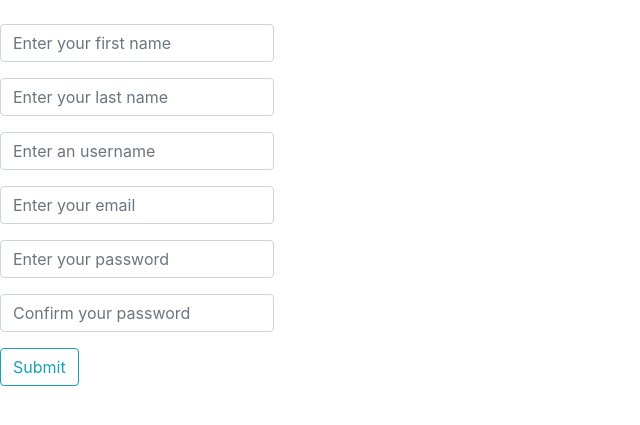
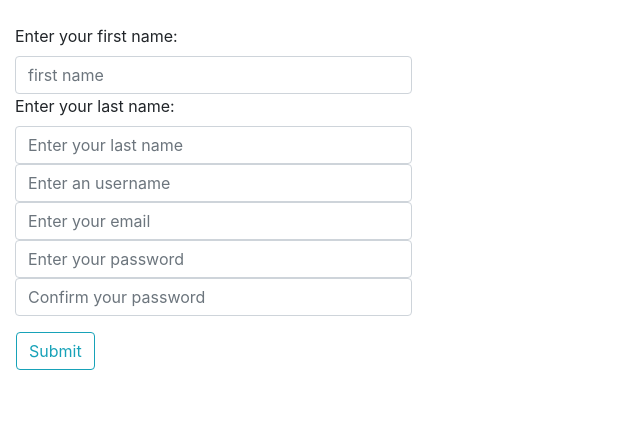
Before and after one commit to petkovgogo/BDZ_school_project, a Django app: page /sign-up/ in a window 1280 px wide. Shown: the part 56-481 px from the top of the page, without its empty margins (0-640 px from the left). Run offline with Django 3.2, Linux system fonts and the light colour scheme; some libraries are stand-ins or nearby versions.

Commit message:
Updated design

```diff
--- a/bdz_project/client/templates/client/base.html
+++ b/bdz_project/client/templates/client/base.html
@@ -35,10 +35,10 @@
             </li>
           </ul>
           <div class="form-inline my-2 my-lg-0 mr-sm-3">
-            <a href="sign-up/" class="btn btn-outline-info my-2 my-sm-0" type="Sign up">Sign up</a>
+            <a href="{% url 'client:sign-up' %}" class="btn btn-outline-info my-2 my-sm-0" type="Sign up">Sign up</a>
           </div>
           <div class="form-inline my-2 my-lg-0">
-            <a href="login/" class="btn btn-outline-info my-2 my-sm-0" type="Sign in">Sign in</a>
+            <a href="{% url 'client:login' %}" class="btn btn-outline-info my-2 my-sm-0" type="Sign in">Sign in</a>
           </div>
         </div>
       </nav>
--- a/bdz_project/client/templates/client/register.html
+++ b/bdz_project/client/templates/client/register.html
@@ -9,70 +9,46 @@
     type=text/javascript>toastr["error"]("The email or password you entered is incorrect", "Incorrect data")</script>
   {% endif %}
 
+  <div class="form-group col-md-4 mb-3">
+
+    <label for="first_name">Enter your first name: </label>
     <div>
-    <div class="input-group mb-3">
-      <div class="input-group-prepend">
-
       <input type="text" id="first_name" name="first_name" required class="form-control"
-          placeholder="Enter your first name" aria-label="first_name" aria-describedby="basic-addon1">
-      </div>
-    </div>
+        placeholder="first name" aria-label="first_name" aria-describedby="basic-addon1">
     </div>
 
-
+    <label for="last_name">Enter your last name: </label>
     <div>
-    <div class="input-group mb-3">
-      <div class="input-group-prepend">
-
       <input type="text" id="last_name" name="last_name" required class="form-control"
         placeholder="Enter your last name" aria-label="last_name" aria-describedby="basic-addon1">
     </div>
-    </div>
+
+    <div>
+      <input type="text" id="username" name="username" required class="form-control" placeholder="Enter an username"
+        aria-label="username" aria-describedby="basic-addon1">
     </div>
 
     <div>
-    <div class="input-group mb-3">
-      <div class="input-group-prepend">
-
-        <input type="text" id="username" name="username" required class="form-control" placeholder="Enter an username"
-          aria-label="username" aria-describedby="basic-addon1">
-      </div>
-    </div>
-  </div>
-
-  <div>
-    <div class="input-group mb-3">
-      <div class="input-group-prepend">
 
       <input type="email" id="email" name="email" required class="form-control" placeholder="Enter your email"
         aria-label="email" aria-describedby="basic-addon1">
     </div>
-    </div>
-  </div>
 
     <div>
-    <div class="input-group mb-3">
-      <div class="input-group-prepend">
 
       <input type="password" id="password" name="password" required required class="form-control"
         placeholder="Enter your password" aria-label="password" aria-describedby="basic-addon1">
     </div>
-    </div>
-  </div>
 
     <div>
-    <div class="input-group mb-3">
-      <div class="input-group-prepend">
 
       <input type="password" id="conf_password" name="conf_password" required class="form-control"
         placeholder="Confirm your password" aria-label="conf_password" aria-describedby="basic-addon1">
     </div>
   </div>
-  </div>
 
   <div>
-    <button class="btn btn-outline-info my-2 my-sm-0" type="submit">Submit</button>
+    <button class="btn btn-outline-info ml-3" type="submit">Submit</button>
   </div>
-
 </form>
 {% endblock %}
```
Also changed, not shown: bdz_project/client/templates/client/login.html (+10 -11 lines). Lines whose indentation alone changed are shown as unchanged.
